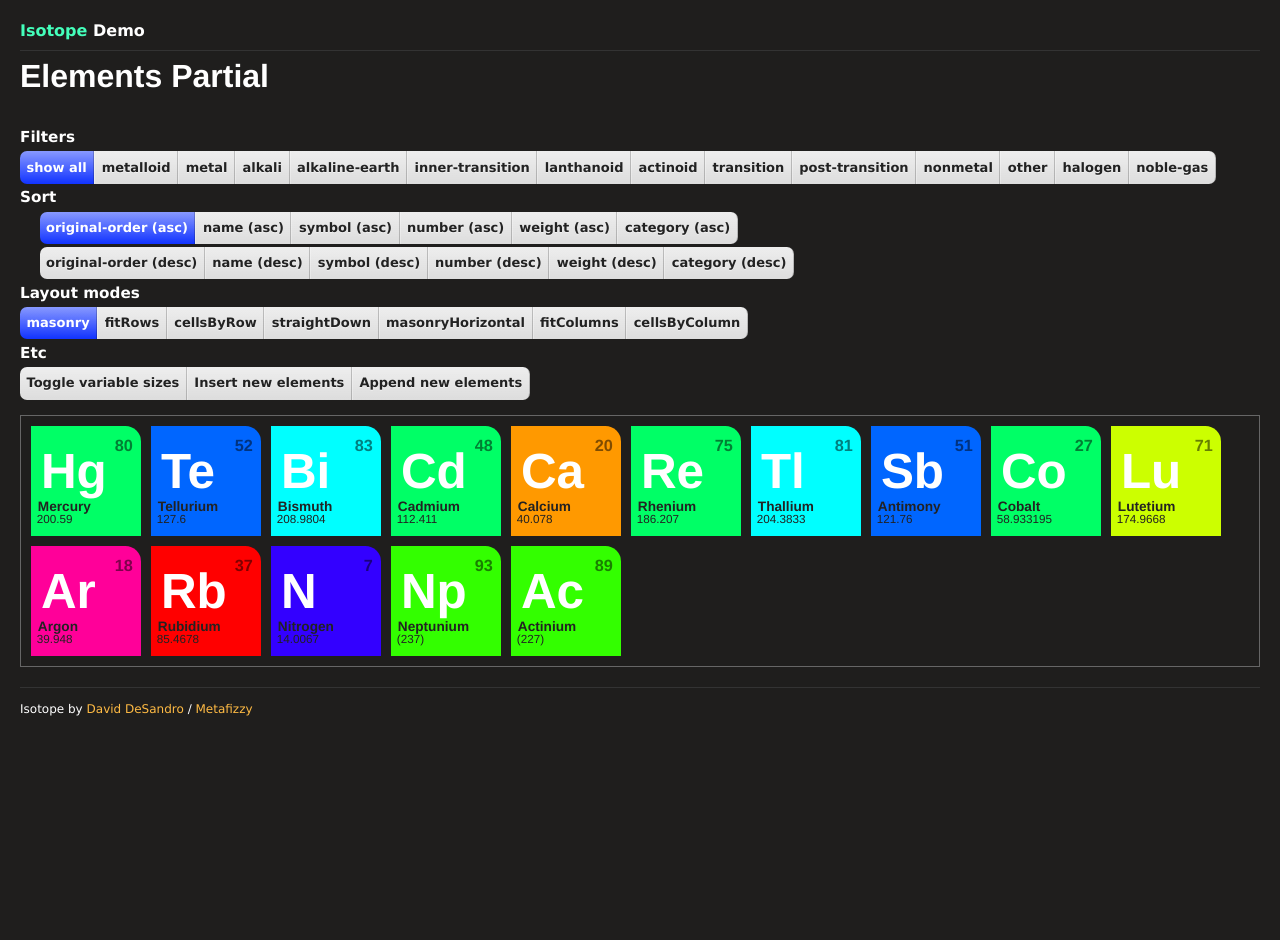
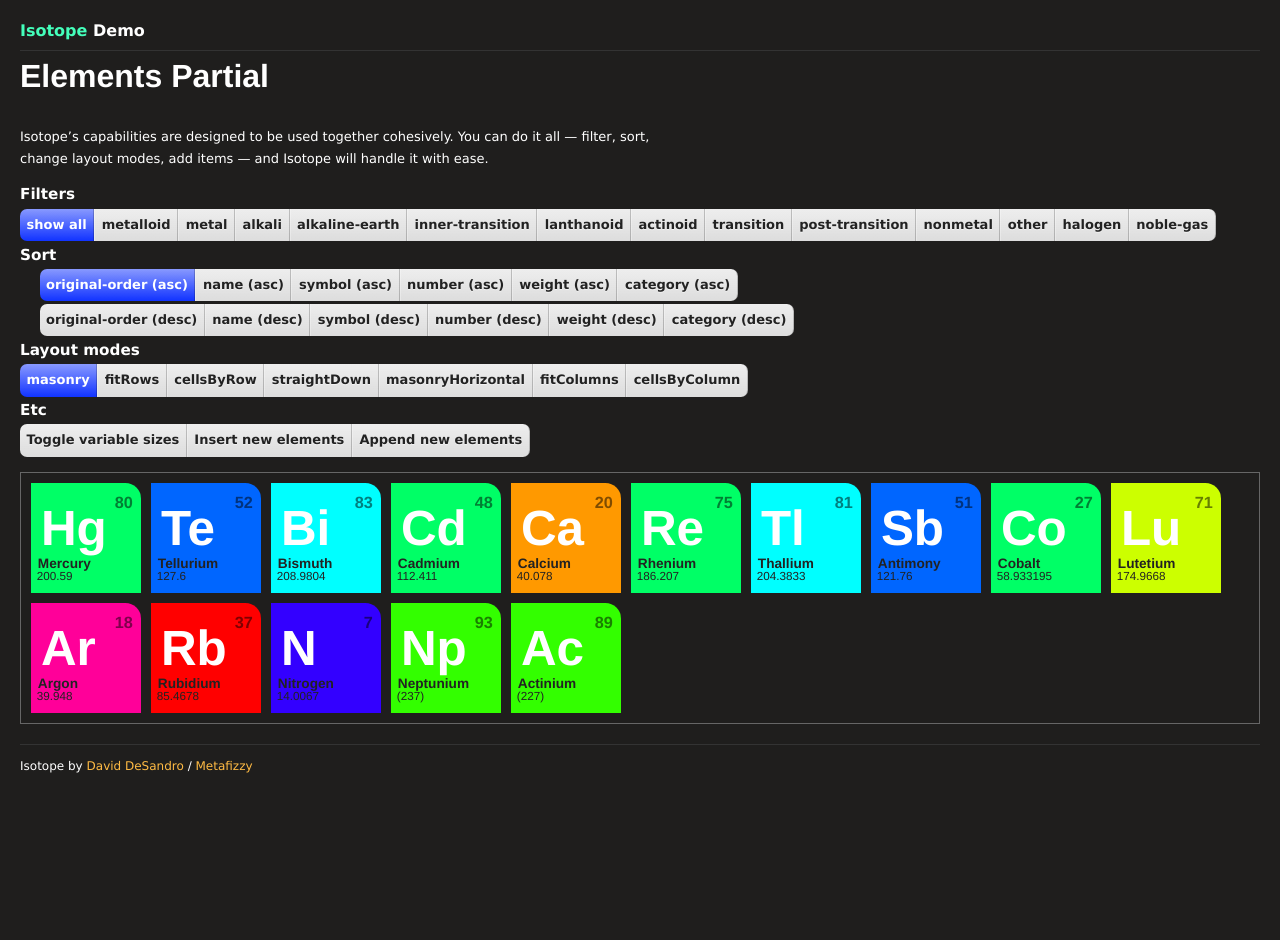
Before and after one commit to metafizzy/isotope, a Jekyll site: the page built from _posts/demos/2010-12-16-elements-partial.html, in a window 1280 px wide. Built offline with Jekyll 4.4.1, drawn with Linux system fonts in a browser that asks for light colours.

Commit message:
docs : add copy for elements demos

```diff
--- a/_layouts/elements.html
+++ b/_layouts/elements.html
@@ -3,6 +3,10 @@
   <p id="demo-nav"><a href="../index.html">{{ site.name }}</a> Demo</p>
 
   <h1>{{ page.title }}</h1>
+
+  <section id="copy">
+    <p>Isotope&rsquo;s capabilities are designed to be used together cohesively. You can do it all &mdash; filter, sort, change layout modes, add items &mdash; and Isotope will handle it with ease.</p>
+  </section>
 
   <section id="options" class="clearfix">
 
```
